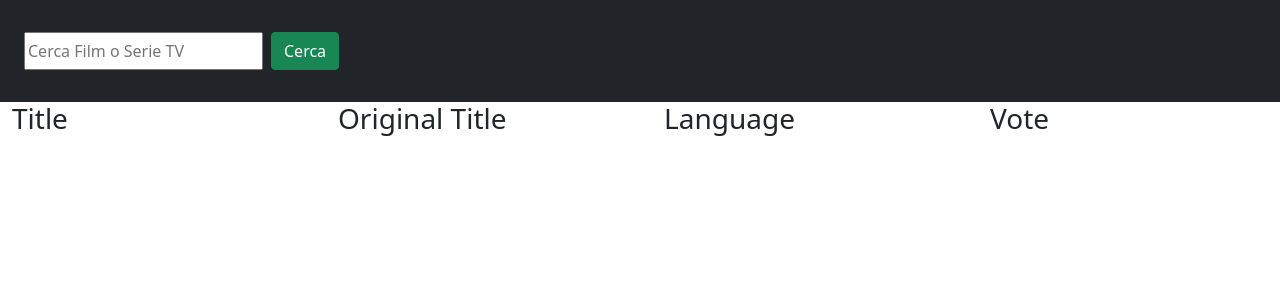
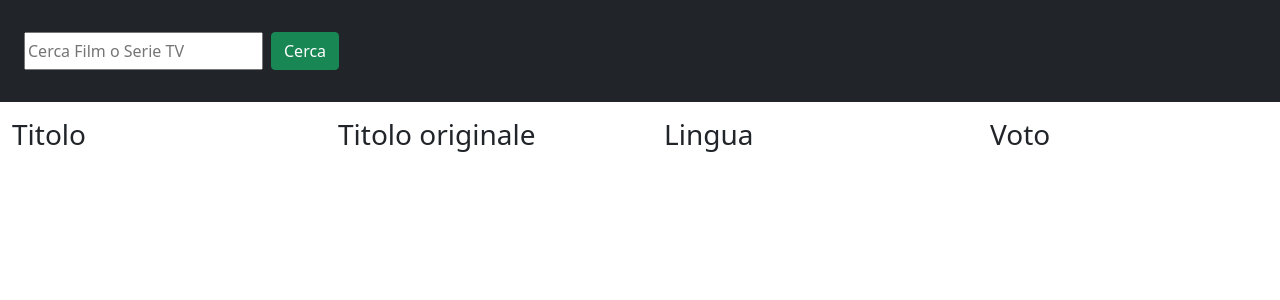
Before and after one commit to LBusnelli27/vue-boolflix, a Vue app: page / in a window 1280 px wide. Shown: the top 300 px of the page. Built offline with nearby package versions, Linux system fonts and the light colour scheme.

Commit message:
put principal flag for language

```diff
--- a/src/components/Header.vue
+++ b/src/components/Header.vue
@@ -1,5 +1,5 @@
 <template>
-  <div class="p-4 bg-dark">
+  <div class="p-4 bg-dark mb-3">
     <nav class="navbar navbar-light">
       <div class="d-flex">
           <input v-model="inputSearch" @keyup.enter="sendInputSearch(inputSearch)" class="me-2" type="text" placeholder="Cerca Film o Serie TV">
@@ -28,6 +28,6 @@ export default {
 }
 </script>
 
-<style>
+<style  lang="scss" scoped>
 
 </style>
--- a/src/components/Main.vue
+++ b/src/components/Main.vue
@@ -2,31 +2,38 @@
   <div>
     <div class="row">
       <div class="col-3 px-4">
-        <h3>Title</h3>
+        <h3>Titolo</h3>
         <ul>
           <li class="mb-2" v-for="(element, index) in listOfSearched" :key="index">
             {{ element.title }}
           </li>
         </ul>
       </div>
+
       <div class="col-3 px-4">
-        <h3>Original Title</h3>
+        <h3>Titolo originale</h3>
         <ul>
           <li class="mb-2" v-for="(element, index) in listOfSearched" :key="index">
             {{ element.original_title }}
           </li>
         </ul>
       </div>
+
       <div class="col-3 px-4">
-        <h3>Language</h3>
+        <h3>Lingua</h3>
         <ul>
           <li class="mb-2" v-for="(element, index) in listOfSearched" :key="index">
-            {{ element.original_language }}
+            <img class="my-lang-flag" v-if="element.original_language == 'it'" src="https://upload.wikimedia.org/wikipedia/commons/thumb/c/ca/Bandiera_italiana_foto.svg/2560px-Bandiera_italiana_foto.svg.png" alt="Bandiera italiana">
+            <img class="my-lang-flag" v-if="element.original_language == 'en'" src="https://upload.wikimedia.org/wikipedia/commons/thumb/a/ae/Flag_of_the_United_Kingdom.svg/1200px-Flag_of_the_United_Kingdom.svg.png" alt="Bandiera inglese">
+            <img class="my-lang-flag" v-if="element.original_language == 'fr'" src="https://upload.wikimedia.org/wikipedia/commons/thumb/c/c3/Flag_of_France.svg/280px-Flag_of_France.svg.png" alt="Bandiera fracese">
+            <img class="my-lang-flag" v-if="element.original_language == 'de'" src="https://upload.wikimedia.org/wikipedia/commons/thumb/b/ba/Flag_of_Germany.svg/2560px-Flag_of_Germany.svg.png" alt="Bandiera tedesca">
+            <span v-if="element.original_language != 'it' & element.original_language != 'en' & element.original_language != 'fr' & element.original_language != 'de'">{{ element.original_language }}</span>
           </li>
         </ul>
       </div>
+
       <div class="col-3 px-4">
-        <h3>Vote</h3>
+        <h3>Voto</h3>
         <ul>
           <li class="mb-2" v-for="(element, index) in listOfSearched" :key="index">
             {{ element.vote_average }}
@@ -65,6 +72,11 @@ export default {
 }
 </script>
 
-<style>
-
+<style lang="scss" scoped>
+  li {
+    .my-lang-flag {
+      width: 30px;
+      height: 20px;
+    }
+  }
 </style>
```
